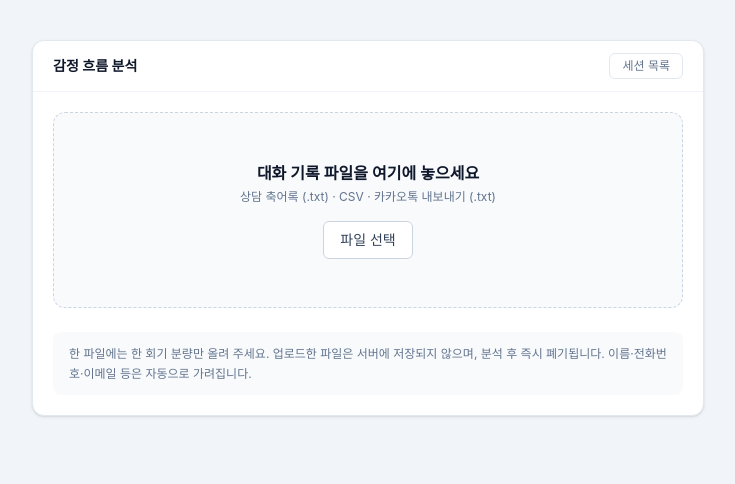
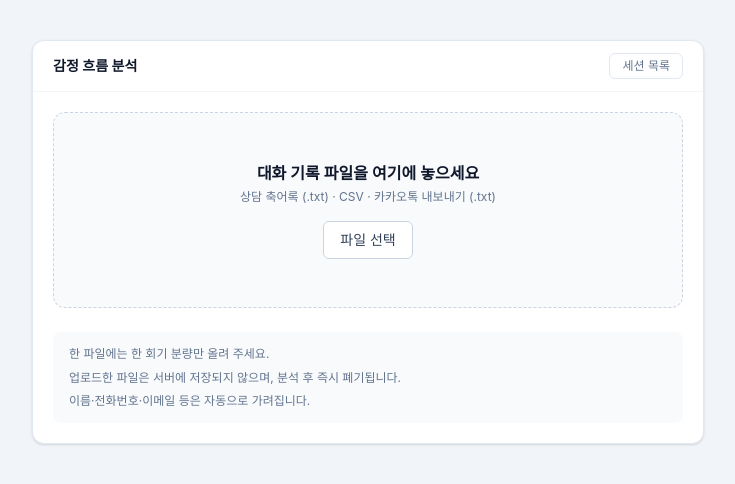
Before and after one commit to yejun0422/capstone-emotion-flow, a React (Vite) app in the folder frontend/: page / in a window 1280 px wide. Shown: the top 484 px of the page, without its empty margins (272-1007 px from the left). Built offline with nearby package versions, Linux system fonts and the light colour scheme.

Commit message:
업로드 유의사항 줄바꿈

```diff
--- a/frontend/src/pages/UploadPage.tsx
+++ b/frontend/src/pages/UploadPage.tsx
@@ -74,11 +74,11 @@ export default function UploadPage() {
             <p className="mt-4 rounded-lg bg-red-50 px-4 py-3 text-sm text-red-700">{error}</p>
           )}
 
-          <div className="mt-6 rounded-lg bg-slate-50 px-4 py-3 text-xs leading-relaxed text-slate-500">
-            한 파일에는 한 회기 분량만 올려 주세요.
-            업로드한 파일은 서버에 저장되지 않으며, 분석 후 즉시 폐기됩니다.
-            이름·전화번호·이메일 등은 자동으로 가려집니다.
-          </div>
+          <ul className="mt-6 space-y-1 rounded-lg bg-slate-50 py-3 px-4 text-xs leading-relaxed text-slate-500">
+            <li>한 파일에는 한 회기 분량만 올려 주세요.</li>
+            <li>업로드한 파일은 서버에 저장되지 않으며, 분석 후 즉시 폐기됩니다.</li>
+            <li>이름·전화번호·이메일 등은 자동으로 가려집니다.</li>
+          </ul>
         </main>
       </div>
     </div>
```
